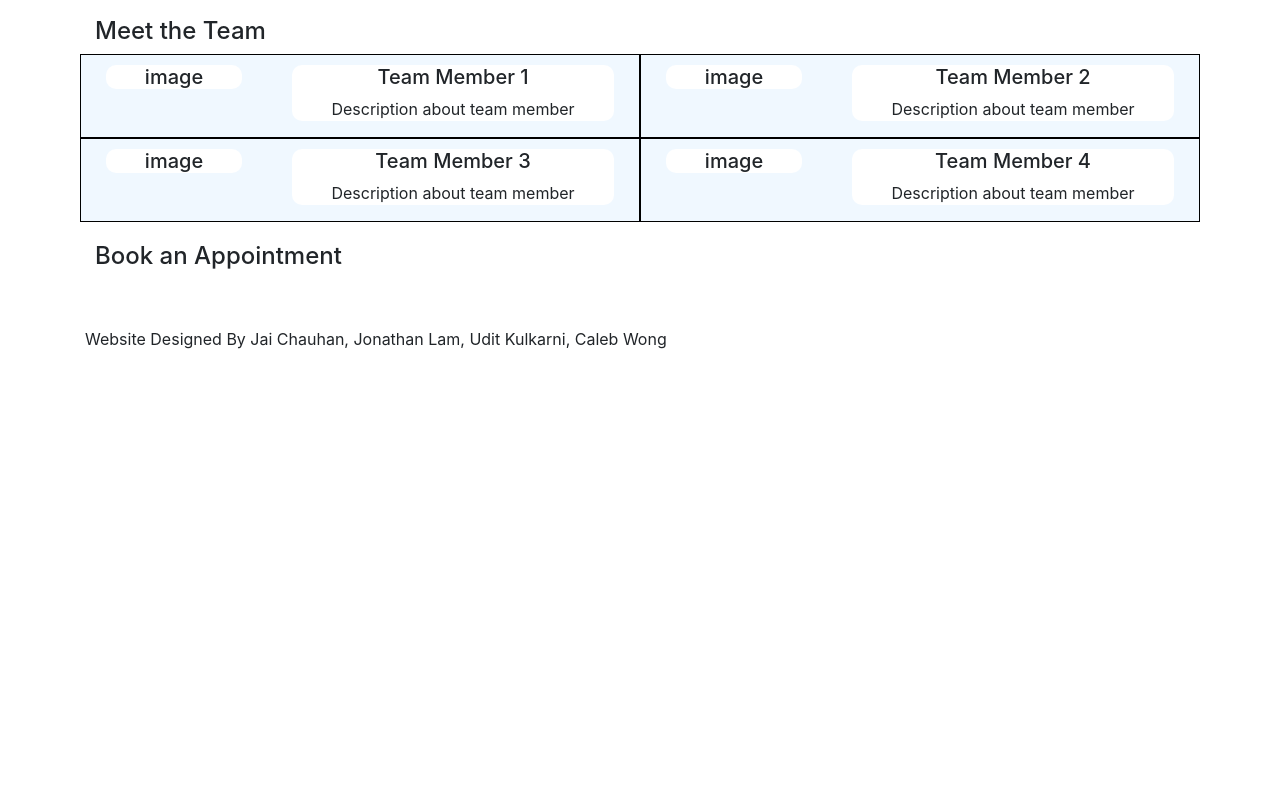
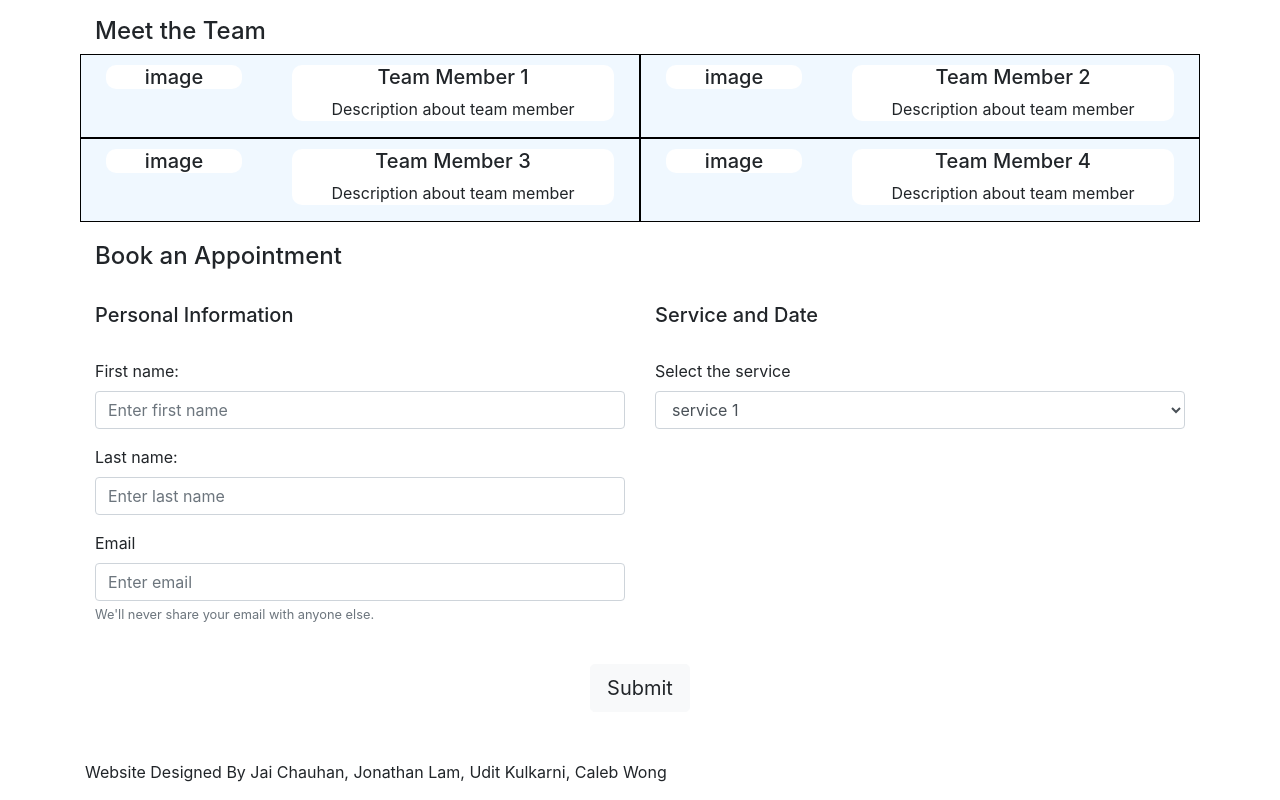
Before and after one commit to UditKulkarni10/SEG3125_lab4, a plain HTML site: page index.html in a window 1280 px wide. Shown: the part 1069-1869 px from the top of the page. Before the commit the page ends 1436 px from the top, so only its background shows below. Drawn offline with nearby package versions, Linux system fonts and the light colour scheme.

Commit message:
Added forms for booking service

```diff
--- a/index.html
+++ b/index.html
@@ -177,8 +177,52 @@
                 </div>
             </div>
             <div id="s5" class="content-container">
+
                 <h4>Book an Appointment</h4>
+                <br>
                 <!-- add form input such as email, date, service and employee -->
+                <!-- Input and form code adapted from https://getbootstrap.com/docs/4.0/components/forms/ -->
+                <div class="row">
+                    <div class="col-sm-6">
+                        <h5>Personal Information</h5>
+                        <br>
+                        <form>
+                            <div class="form-group">
+                                <label for="fnameInput">First name:</label>
+                                <input type="text" class="form-control" id="fnameInput" placeholder="Enter first name">
+                            </div>
+                            <div class="form-group">
+                                <label for="lnameInput">Last name:</label>
+                                <input type="text" class="form-control" id="lnameInput" placeholder="Enter last name">
+                            </div>
+                            <div class="form-group">
+                                <label for="emailInput">Email</label>
+                                <input type="email" class="form-control" id="emailInput" aria-describedby="emailHelp" placeholder="Enter email">
+                                <small id="emailHelp" class="form-text text-muted">We'll never share your email with anyone else.</small>
+                            </div>
+                        </form>
+                    </div>
+                    <div class="col-sm-6">
+                        <h5>Service and Date</h5>
+                        <br>
+                        <div class="form-group">
+                            <label for="serviceSelect">Select the service</label>
+                            <select class="form-control" id="serviceSelect">
+                              <option>service 1</option>
+                              <option>service 2</option>
+                              <option>service 3</option>
+                              <option>service 4</option>
+                              <option>service 5</option>
+                              <option>service 6</option>
+
+                            </select>
+                          </div>
+                    </div>
+                </div>
+                <br>
+                <div style="text-align: center;">
+                    <button class="btn btn-light btn-lg">Submit</button>
+                </div>
             </div>
             <br>
             <br>
```
